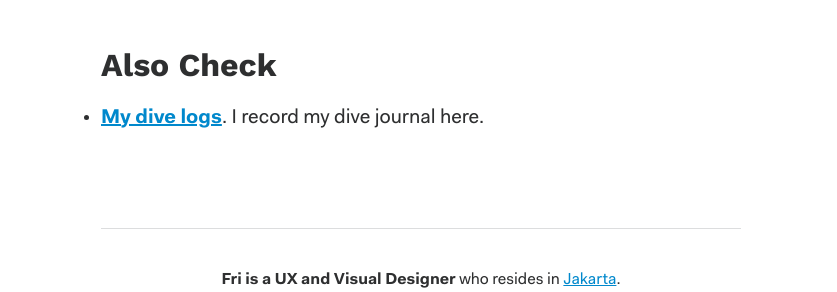
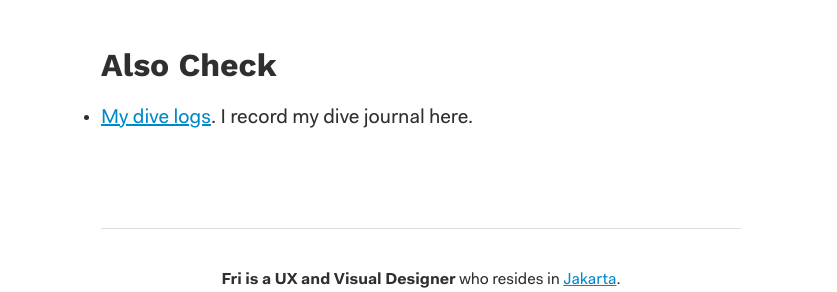
Before and after one commit to frirasyidi/frirasyidi.github.io, a Jekyll site: the page built from index.html, in a window 1280 px wide. Shown: the part 416-708 px from the top of the page, without its empty margins (219-1056 px from the left). Built offline with Jekyll 4.4.1, drawn with Linux system fonts in a browser that asks for light colours.

```diff
--- a/index.html
+++ b/index.html
@@ -21,5 +21,5 @@ update: 2017-01-02
 
 <h2>Also Check</h2>
 <ul>
-	<li><strong><a href="/divelogs">My dive logs</a></strong>. I record my dive journal here.</li>
+	<li><a href="/divelogs">My dive logs</a>. I record my dive journal here.</li>
 </ul>
```
